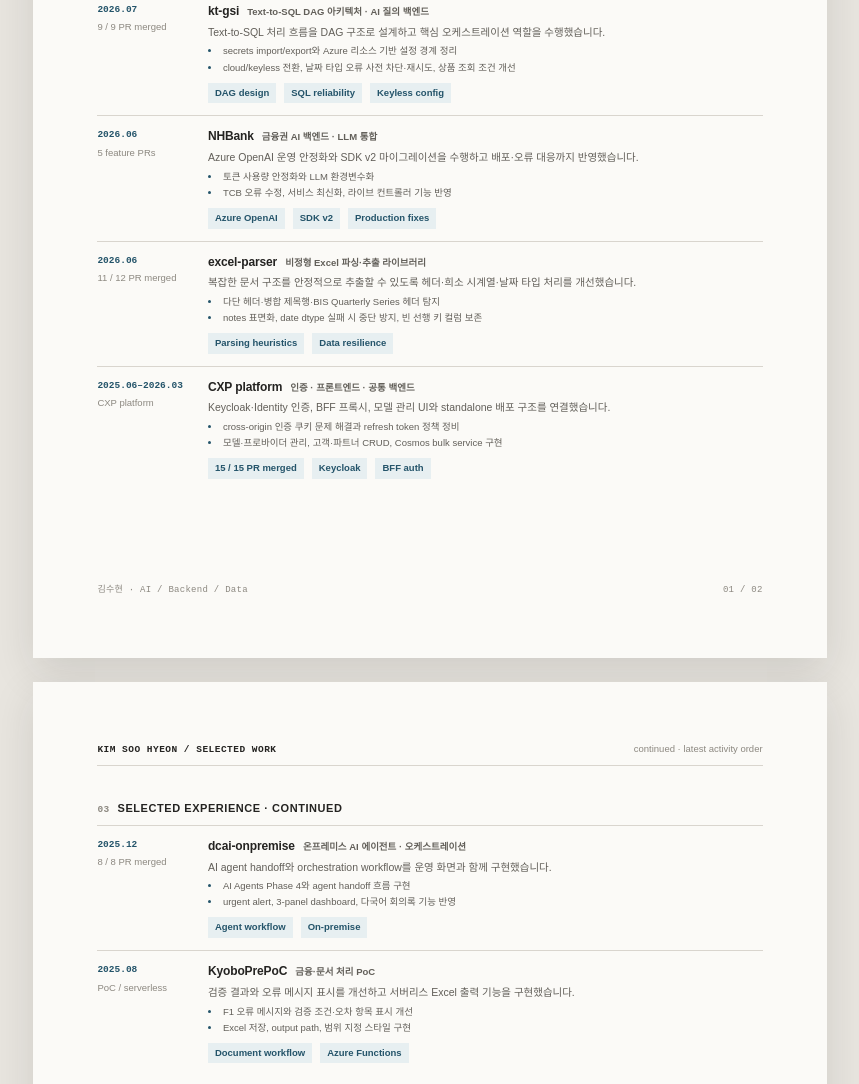
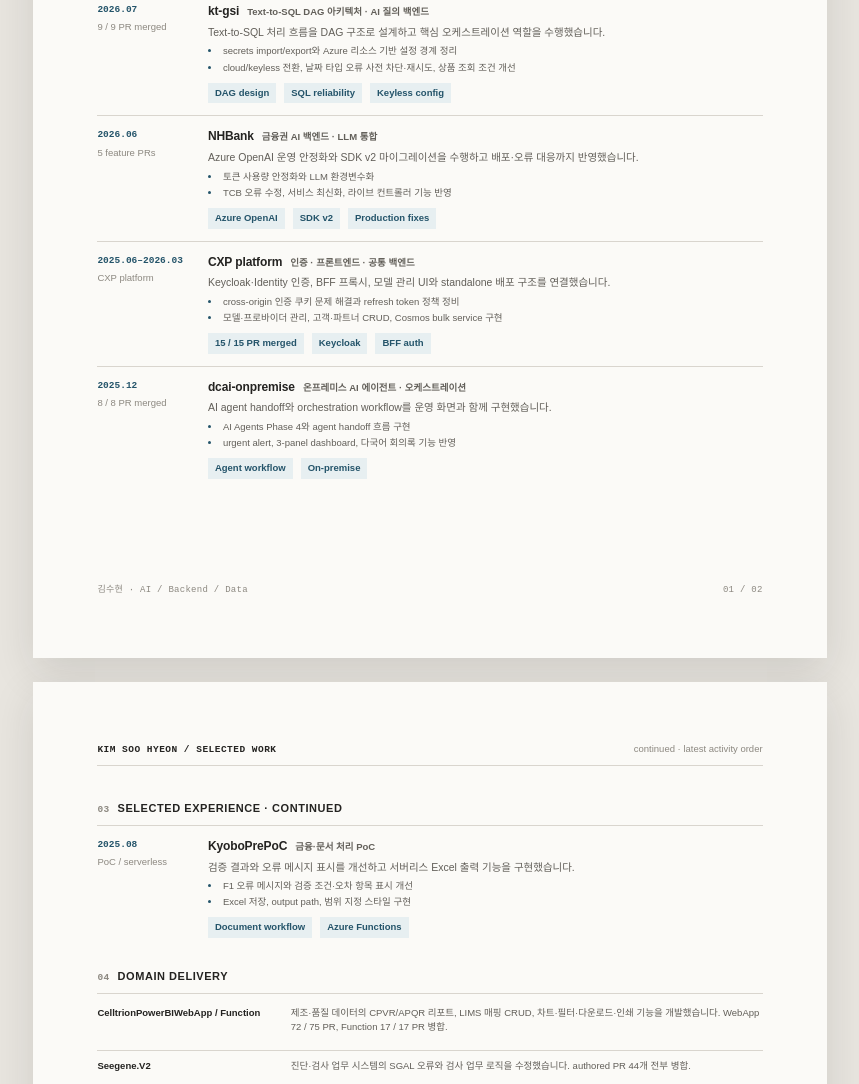
Before and after one commit to kimgooneya/resume, a website: page resume/developer-resume.html in a window 1280 px wide. Shown: the part 489-1573 px from the top of the page, without its empty margins (210-1069 px from the left). Drawn offline with Linux system fonts and the light colour scheme.

Commit message:
Replace Excel parser project in resume

```diff
--- a/resume/developer-resume.html
+++ b/resume/developer-resume.html
@@ -646,16 +646,6 @@
               </div>
             </article>
 
-            <article class="experience-row" id="project-excel-parser">
-              <div class="experience-meta"><strong>2026.06</strong><span>11 / 12 PR merged</span></div>
-              <div>
-                <div class="project-header"><h3>excel-parser</h3><span class="project-role">비정형 Excel 파싱·추출 라이브러리</span></div>
-                <p class="project-summary">복잡한 문서 구조를 안정적으로 추출할 수 있도록 헤더·희소 시계열·날짜 타입 처리를 개선했습니다.</p>
-                <ul class="project-list"><li>다단 헤더·병합 제목행·BIS Quarterly Series 헤더 탐지</li><li>notes 표면화, date dtype 실패 시 중단 방지, 빈 선행 키 컬럼 보존</li></ul>
-                <div class="evidence"><span class="evidence-item">Parsing heuristics</span><span class="evidence-item">Data resilience</span></div>
-              </div>
-            </article>
-
             <article class="experience-row" id="project-cxp-platform">
               <div class="experience-meta"><strong>2025.06–2026.03</strong><span>CXP platform</span></div>
               <div>
@@ -663,6 +653,16 @@
                 <p class="project-summary">Keycloak·Identity 인증, BFF 프록시, 모델 관리 UI와 standalone 배포 구조를 연결했습니다.</p>
                 <ul class="project-list"><li>cross-origin 인증 쿠키 문제 해결과 refresh token 정책 정비</li><li>모델·프로바이더 관리, 고객·파트너 CRUD, Cosmos bulk service 구현</li></ul>
                 <div class="evidence"><span class="evidence-item">15 / 15 PR merged</span><span class="evidence-item">Keycloak</span><span class="evidence-item">BFF auth</span></div>
+              </div>
+            </article>
+
+            <article class="experience-row" id="project-dcai-onpremise">
+              <div class="experience-meta"><strong>2025.12</strong><span>8 / 8 PR merged</span></div>
+              <div>
+                <div class="project-header"><h3>dcai-onpremise</h3><span class="project-role">온프레미스 AI 에이전트 · 오케스트레이션</span></div>
+                <p class="project-summary">AI agent handoff와 orchestration workflow를 운영 화면과 함께 구현했습니다.</p>
+                <ul class="project-list"><li>AI Agents Phase 4와 agent handoff 흐름 구현</li><li>urgent alert, 3-panel dashboard, 다국어 회의록 기능 반영</li></ul>
+                <div class="evidence"><span class="evidence-item">Agent workflow</span><span class="evidence-item">On-premise</span></div>
               </div>
             </article>
           </div>
@@ -686,16 +686,6 @@
             <h2 id="continued-experience-heading">Selected experience · continued</h2>
           </div>
           <div class="experience-list">
-            <article class="experience-row">
-              <div class="experience-meta"><strong>2025.12</strong><span>8 / 8 PR merged</span></div>
-              <div>
-                <div class="project-header"><h3>dcai-onpremise</h3><span class="project-role">온프레미스 AI 에이전트 · 오케스트레이션</span></div>
-                <p class="project-summary">AI agent handoff와 orchestration workflow를 운영 화면과 함께 구현했습니다.</p>
-                <ul class="project-list"><li>AI Agents Phase 4와 agent handoff 흐름 구현</li><li>urgent alert, 3-panel dashboard, 다국어 회의록 기능 반영</li></ul>
-                <div class="evidence"><span class="evidence-item">Agent workflow</span><span class="evidence-item">On-premise</span></div>
-              </div>
-            </article>
-
             <article class="experience-row">
               <div class="experience-meta"><strong>2025.08</strong><span>PoC / serverless</span></div>
               <div>
@@ -741,7 +731,7 @@
           <div class="outcome-grid">
             <div class="outcome"><h3><a href="#project-kt-gsi">kt-gsi · AI 흐름을 구조화</a></h3><p>Text-to-SQL 실행 단계를 DAG와 책임 단위로 나누고, handoff·재시도·SQL 안전성 경계를 설계했습니다.</p></div>
             <div class="outcome"><h3><a href="#project-nhbank">NHBank · LLM 변경을 운영에 안착</a></h3><p>Azure OpenAI SDK v2 마이그레이션과 토큰·환경변수·TCB 오류를 정리해 배포 가능한 백엔드로 안정화했습니다.</p></div>
-            <div class="outcome"><h3><a href="#project-excel-parser">excel-parser · 비정형 데이터를 제품화</a></h3><p>Excel 헤더·병합 셀·Quarterly Series와 날짜 타입 예외를 다루는 파싱 규칙을 구현했습니다.</p></div>
+            <div class="outcome"><h3><a href="#project-dcai-onpremise">dcai-onpremise · AI 에이전트 운영화</a></h3><p>AI Agents Phase 4의 handoff·orchestration workflow와 urgent alert·3-panel dashboard·다국어 회의록을 구현했습니다.</p></div>
             <div class="outcome"><h3><a href="#project-cxp-platform">CXP platform · 전 계층을 한 흐름으로 출시</a></h3><p>Keycloak·BFF·도메인 API·모델 UI·CRUD·서버리스 배포를 연결해 사용자 기능으로 전달했습니다.</p></div>
           </div>
         </section>
```
